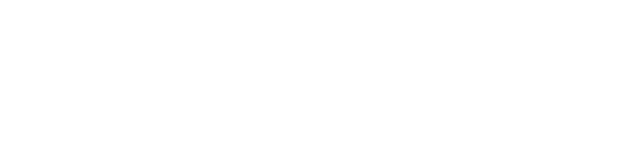
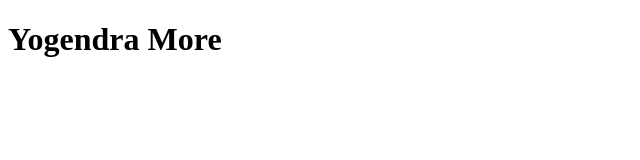
Before and after one commit to moreyogendra/project2, a plain HTML site: page index.html in a window 1280 px wide. Shown: the whole page, without its empty margins (0-640 px from the left). Drawn offline with Linux system fonts and the light colour scheme.

Commit message:
Add heading with name 'Yogendra More' to index.html

```diff
--- a/index.html
+++ b/index.html
@@ -6,6 +6,6 @@
     <title>Sample</title>
 </head>
 <body>
-
+    <h1>Yogendra More</h1>
 </body>
 </html>
```
